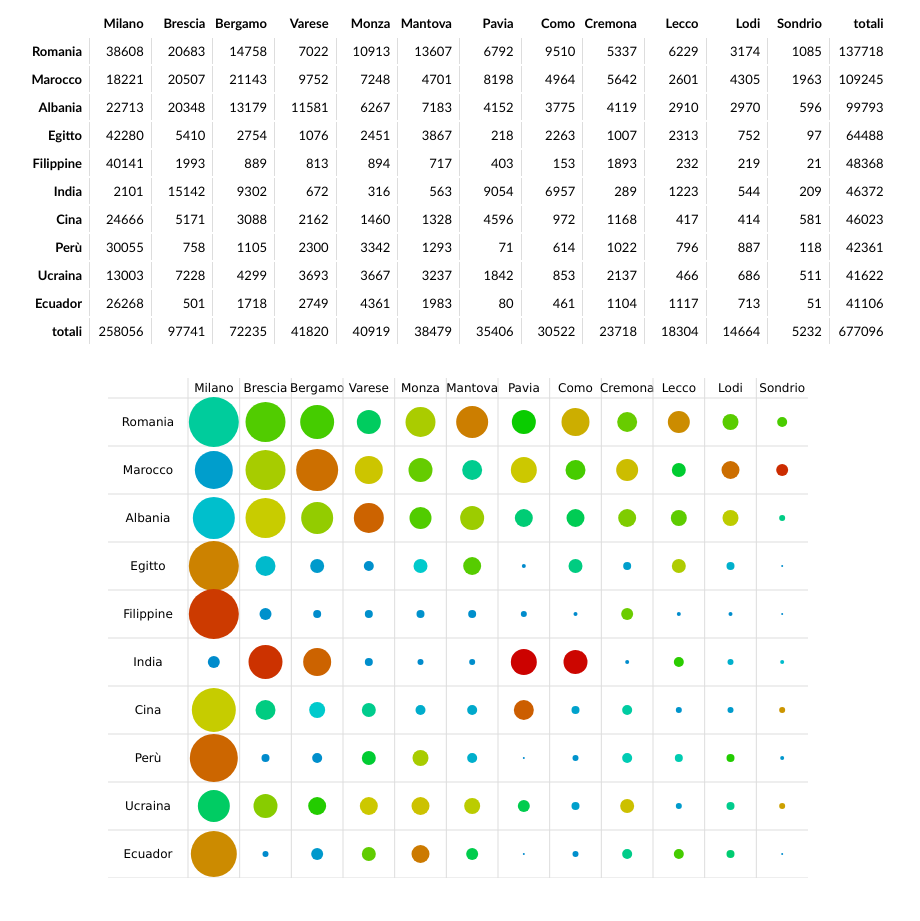
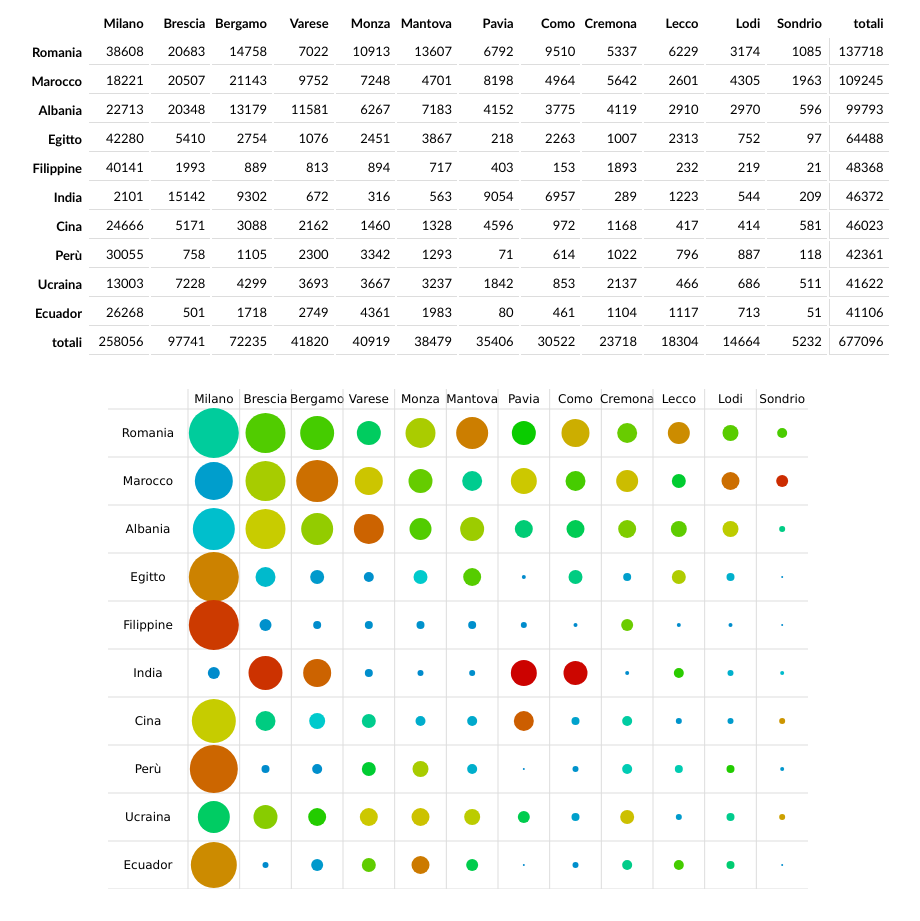
Before and after one commit to rinaldi6109/rinaldi6109.github.io.old, a plain HTML site: page two_way_table_heatmap.html in a window 1280 px wide. Shown: the whole page, without its empty margins (182-1102 px from the left). Drawn offline with Linux system fonts and the light colour scheme.

Commit message:
Update style.css

```diff
--- a/style.css
+++ b/style.css
@@ -1,6 +1,6 @@
 #for-chart td, #for-chart th {text-align:right;padding:5px 5px 5px 1px;}
 #for-chart tr:not(.tot) td.tot, #for-chart td.tot2 {border-left:1px solid #DDDDDD;}
 #for-chart tr.tot td.tot {border-top-width:2px;}
-#for-chart tr td {border-left:1px solid #DDDDDD;}
+#for-chart tr td {border-bottom:1px solid #DDDDDD;}
 #for-chart th {letter-spacing: 0px !important;width:7% !important}
 html {font-family:Calibri,Verdana,Sans Serif;}
```
